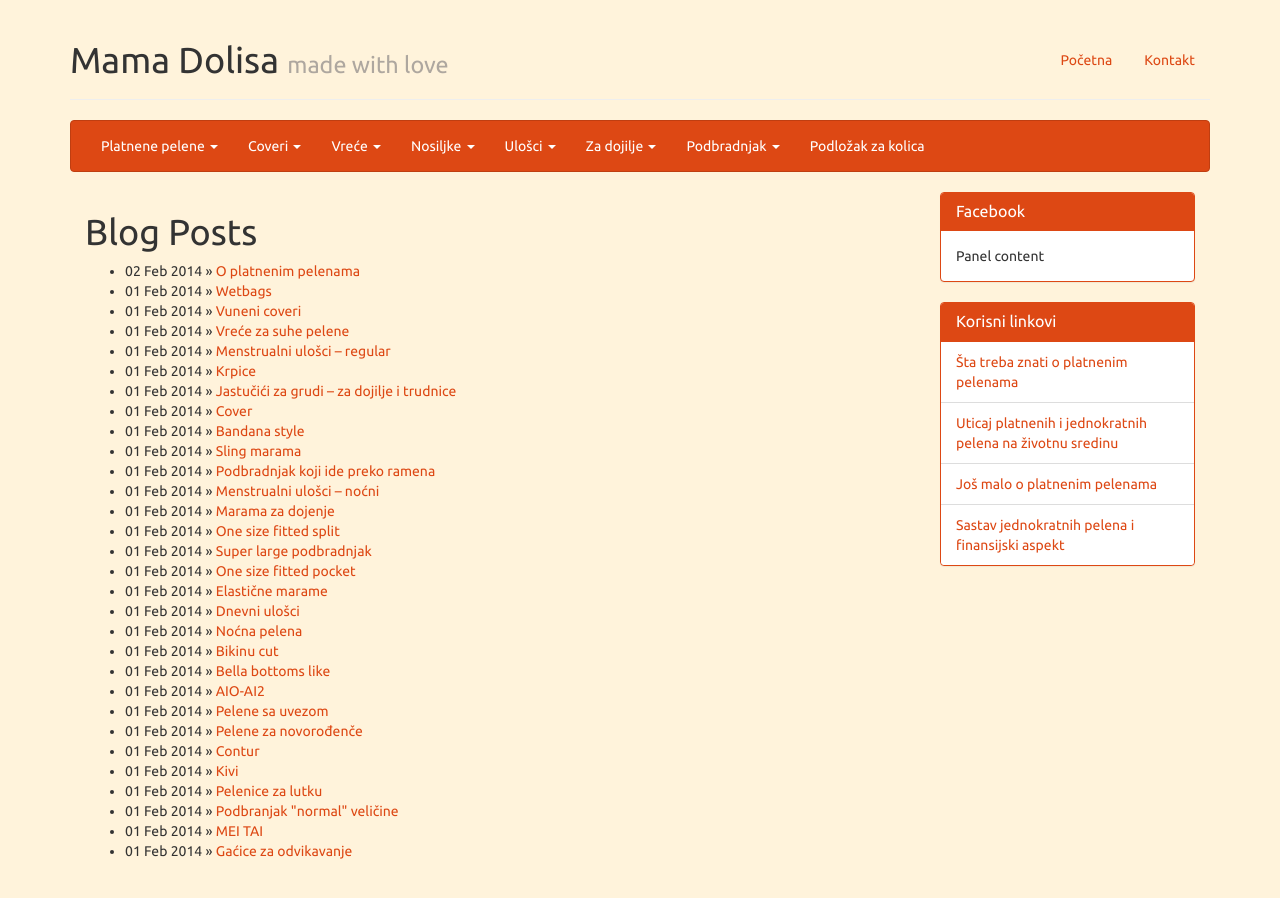
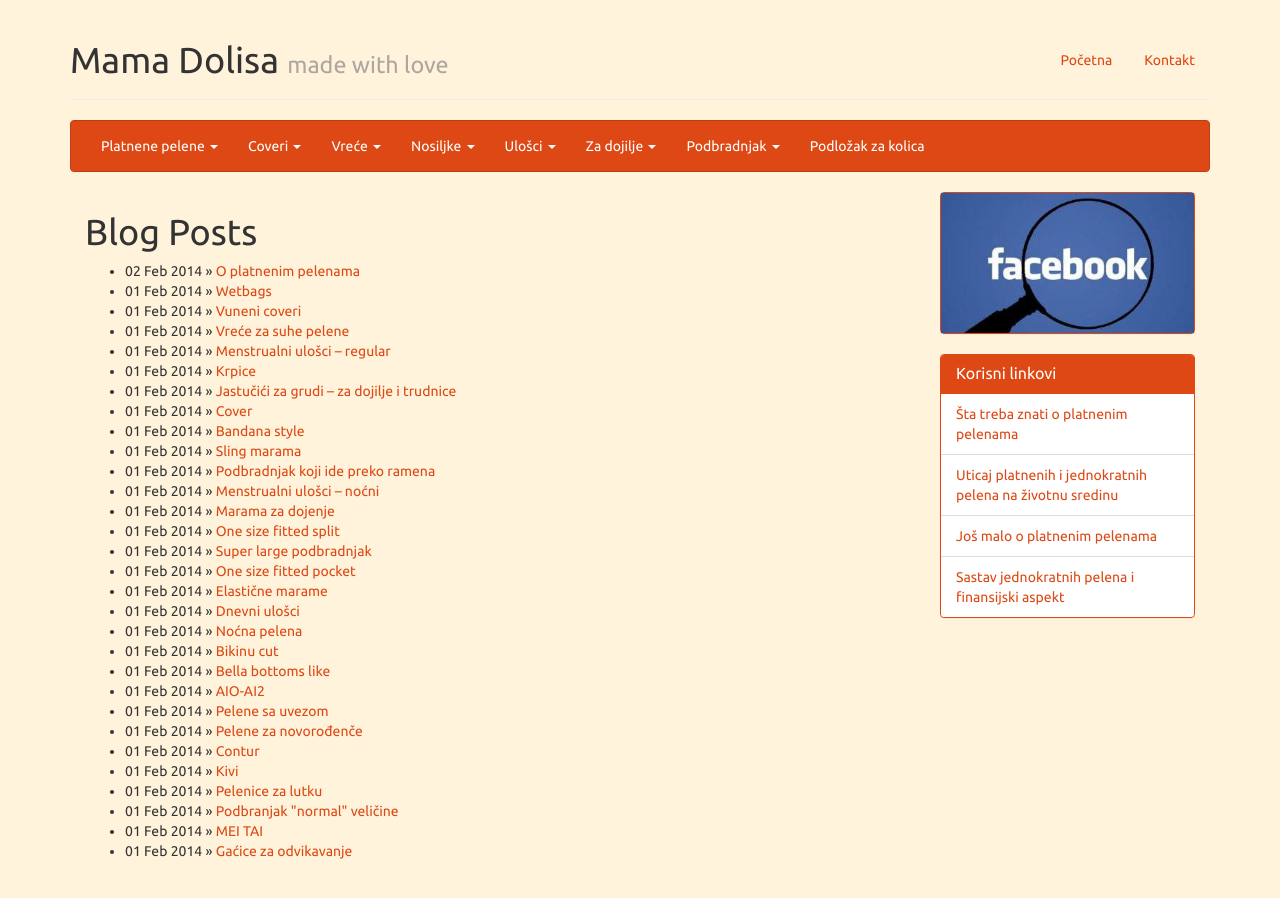
Before and after one commit to nebjak/dolisamadewithlove.com, a Jekyll site: the page built from index.html, in a window 1280 px wide. Built offline with Jekyll 4.4.1, drawn with Linux system fonts in a browser that asks for light colours; Markdown is read by kramdown in place of the engine named in the settings.

Commit message:
Added FB banner to sidebar with link to FB profile

```diff
--- a/_layouts/default.html
+++ b/_layouts/default.html
@@ -119,12 +119,7 @@
         </div>
         <div id="sidebar" class="col-sm-3">
           <div class="panel panel-primary">
-            <div class="panel-heading">
-              <h3 class="panel-title">Facebook</h3>
-            </div>
-            <div class="panel-body">
-              Panel content
-            </div>
+            <a target="_blank" href="https://www.facebook.com/mamadolisa"><img class="img-responsive" src="/assets/imgs/facebook.jpg"></a>
           </div>
           <div class="panel panel-primary">
             <div class="panel-heading">
```
Also changed, not shown: assets/imgs/facebook.jpg (added).
